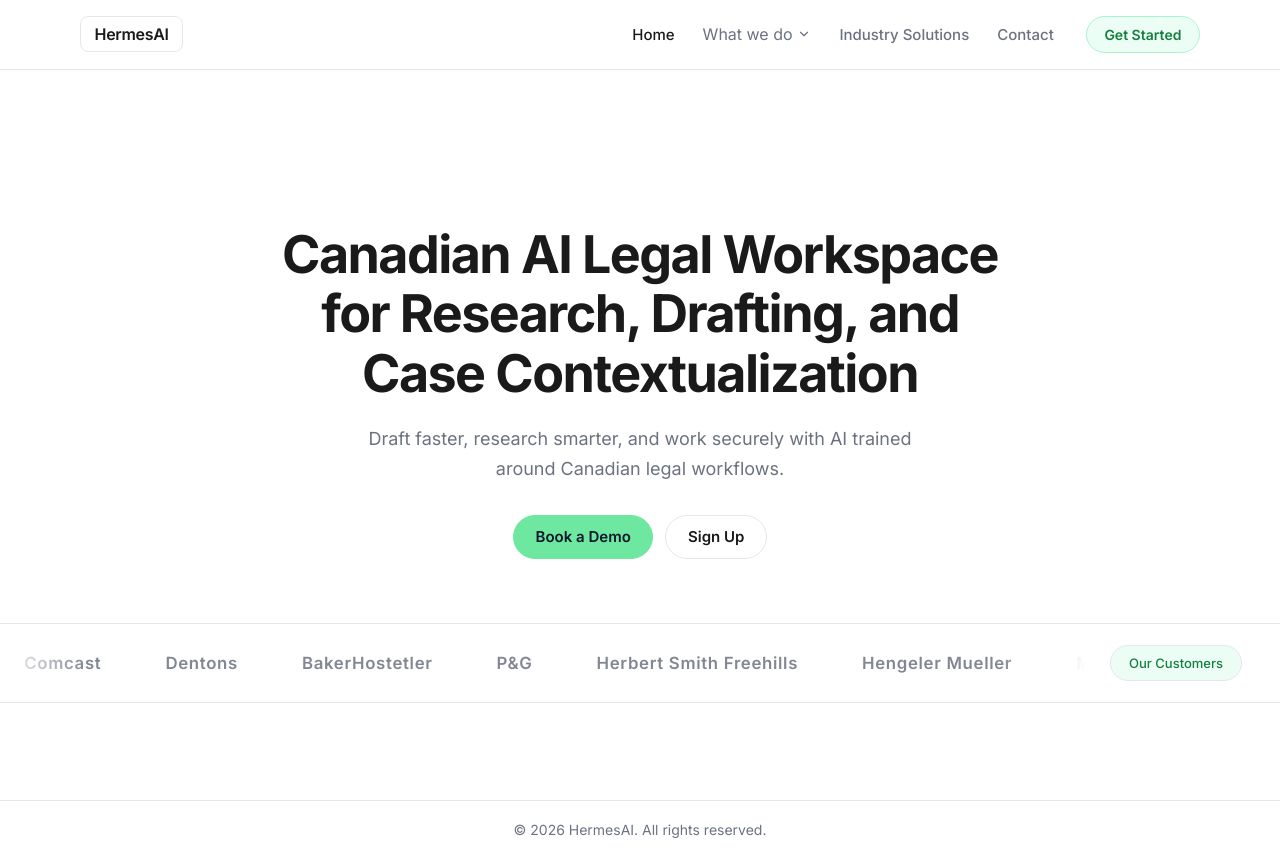
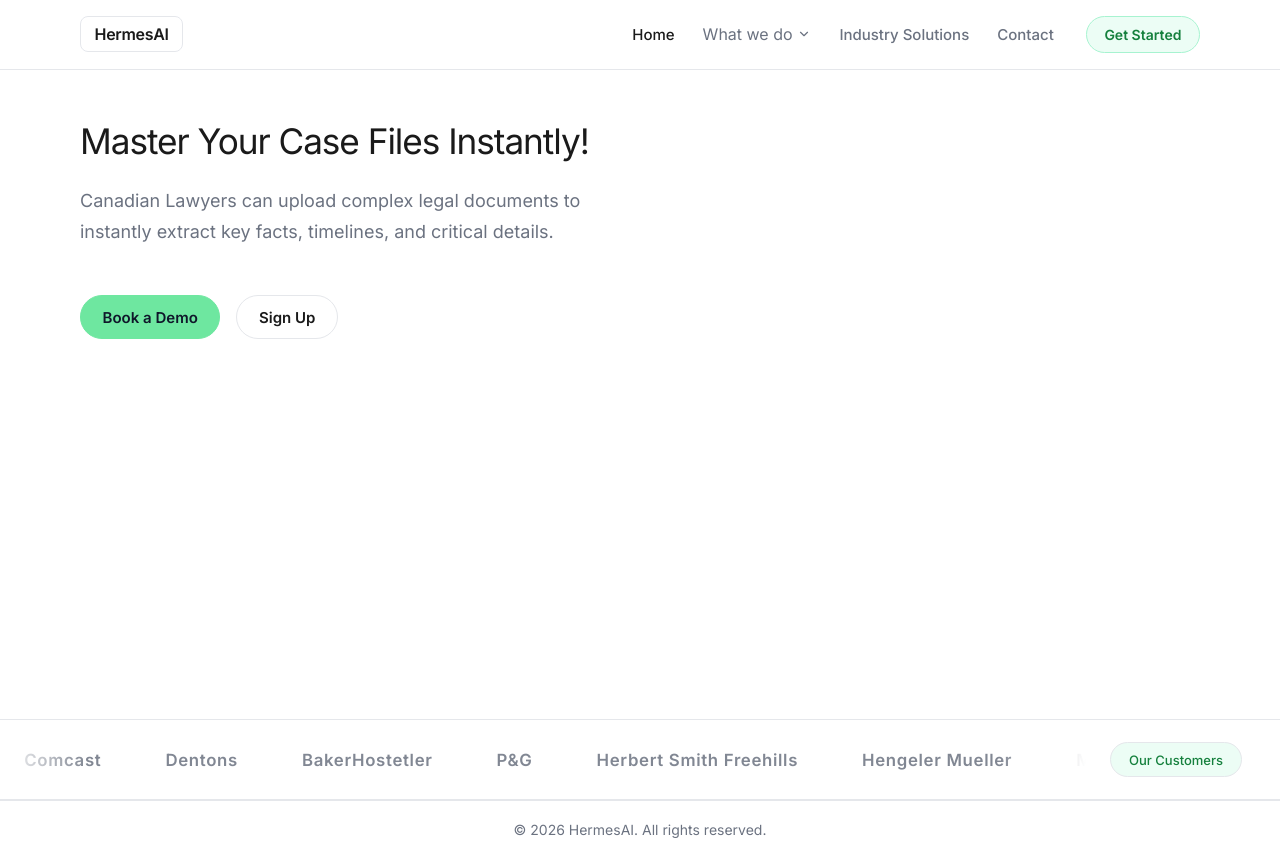
Before and after one commit to 007Aurick/HermesAILogin, a React (Vite) app: page / in a window 1280 px wide. Built offline with nearby package versions, Linux system fonts and the light colour scheme; the HTML template or start-up script is replaced by a standard one.

Commit message:
Moved text to left side

```diff
--- a/src/Home.css
+++ b/src/Home.css
@@ -13,45 +13,35 @@
   flex: 1;
   display: flex;
   flex-direction: column;
-  justify-content: center;
-  padding-top: 8rem;
+  justify-content: flex-start;
+  min-height: 100vh;
+  padding-top: 7.5rem;
   padding-bottom: 0;
-}
-
-.home-grid {
-  position: absolute;
-  inset: 0;
-  background-image:
-    linear-gradient(rgb(255, 255, 255) 1px, transparent 1px),
-    linear-gradient(90deg, rgb(255, 255, 255) 1px, transparent 1px);
-  background-size: 48px 48px;
-  mask-image: radial-gradient(ellipse 80% 60% at 50% 0%, white 20%, transparent 75%);
-  pointer-events: none;
 }
 
 .home-inner {
   position: relative;
   z-index: 1;
   max-width: 720px;
-  margin-inline: auto;
-  text-align: center;
 }
 
 .home-title {
-  margin: 0 0 1.25rem;
-  font-size: clamp(2.25rem, 5vw, 3.25rem);
-  font-weight: 700;
+  margin: 0 0 1.5rem;
+  font-size: clamp(1.10rem, 5vw, 2.2rem);
+  font-weight: 400;
   letter-spacing: -0.03em;
-  line-height: 1.15;
+  line-height: 1.2;
   color: var(--text);
+  text-align: left;
 }
 
 .home-lead {
-  margin: 0 auto 2rem;
+  margin: 0 0 3rem;
   max-width: 560px;
   font-size: clamp(1rem, 2vw, 1.125rem);
-  line-height: 1.65;
+  line-height: 1.7;
   color: var(--text-muted);
+  text-align: left;
 }
 
 .home-inline-link {
@@ -69,8 +59,12 @@
 .home-actions {
   display: flex;
   flex-wrap: wrap;
-  justify-content: center;
-  gap: 0.75rem;
+  justify-content: flex-start;
+  gap: 1rem;
+}
+
+.home-body > .customer-carousel {
+  margin-top: auto;
 }
 
 .btn {
--- a/src/Home.jsx
+++ b/src/Home.jsx
@@ -8,12 +8,13 @@ const Home = () => {
     <section className="home">
       <div className="home-grid" aria-hidden="true" />
       <div className="home-body">
-        <div className="container home-inner">
+        <div className="container">
+          <div className="home-inner">
             <p className="home-title">
-            Canadian AI Legal Workspace for Research, Drafting, and Case Contextualization
+              Master Your Case Files Instantly!
             </p>
             <p className="home-lead">
-            Draft faster, research smarter, and work securely with AI trained around Canadian legal workflows.
+              Canadian Lawyers can upload complex legal documents to instantly extract key facts, timelines, and critical details.
             </p>
             <div className="home-actions">
               <Link to="/contact" className="btn btn-primary">
@@ -24,6 +25,7 @@ const Home = () => {
               </Link>
             </div>
           </div>
+        </div>
         <CustomerCarousel />
       </div>
     </section>
```
Also changed, not shown: src/components/hermesailogo.jpg (added). Lines whose indentation alone changed are shown as unchanged.
